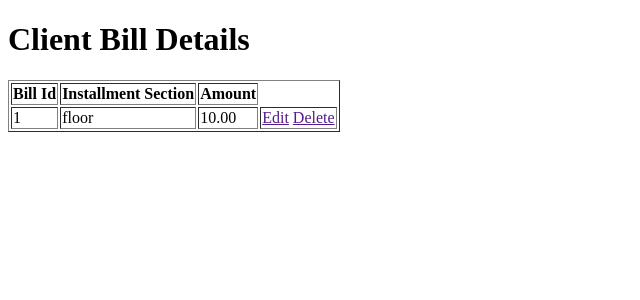
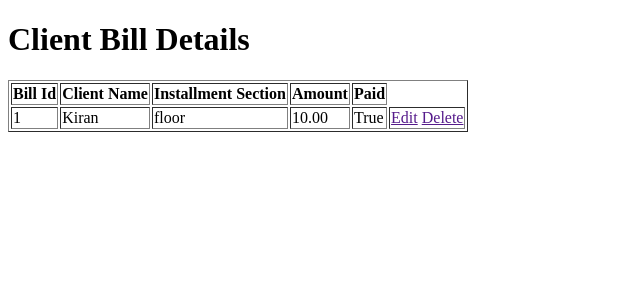
Before and after one commit to kiran-saju/expense, a Django app: page /Staff/View/Bills/ in a window 1280 px wide. Shown: the top 300 px of the page, without its empty margins (0-640 px from the left). Run offline with Django 5.2, Linux system fonts and the light colour scheme; data comes from the database, SQL or seed files in the repository; tables that the repository leaves empty hold one stand-in row (values such as "Sample post").

Commit message:
Update view_bill_staff.html

```diff
--- a/expensemainproject/expenseproject/templates/STAFF/view_bill_staff.html
+++ b/expensemainproject/expenseproject/templates/STAFF/view_bill_staff.html
@@ -11,16 +11,20 @@
         <thead>
             <tr>
                 <th>Bill Id</th>
+                <th>Client Name</th>
                 <th>Installment Section</th>
                 <th>Amount</th>
+                <th>Paid</th>
             </tr>
         </thead>
         <tbody>
             {% for i in bills %}
             <tr>
                 <td>{{i.id}}</td>
+                <td>Kiran</td>
                 <td>{{i.installment_number}}</td>
                 <td>{{i.payment_amount}}</td>
+                <td>{{i.paid_status}}</td>
                 <td>
 
                     <a href="">Edit</a>
```
